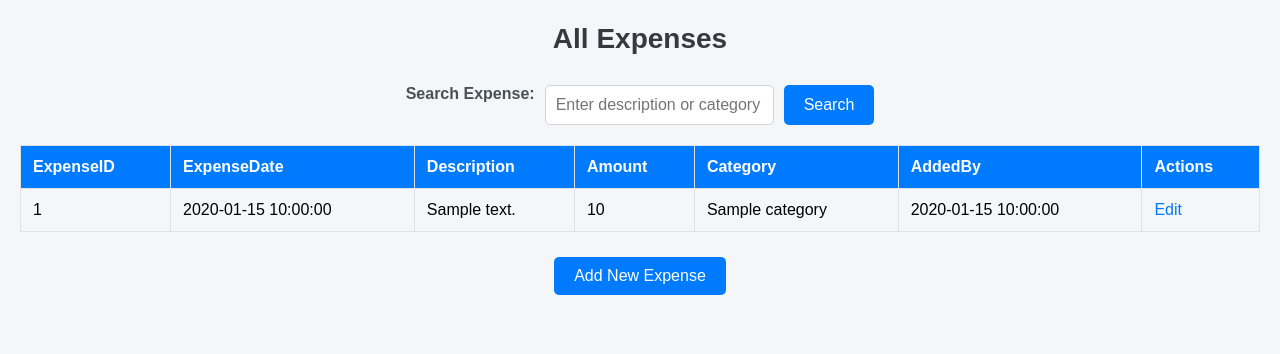
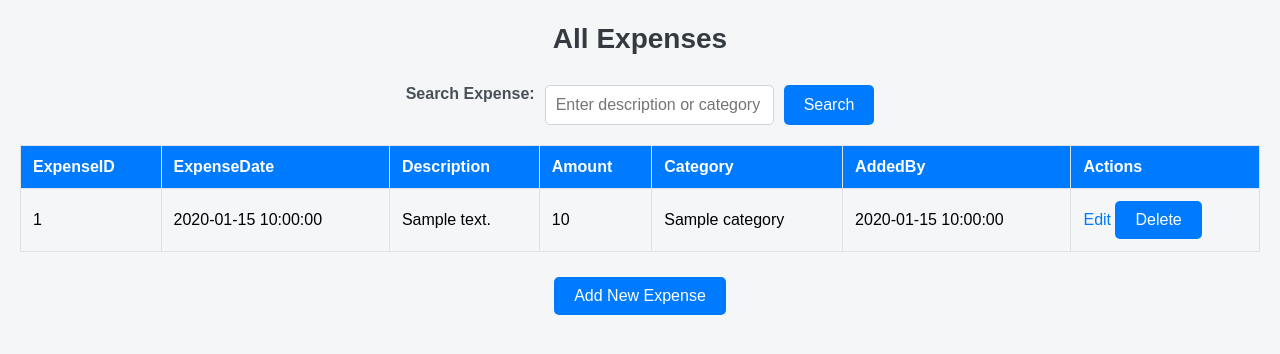
Before and after one commit to Derek1211212/webapp, a Flask app: template templates/show_all_expenses.html in a window 1280 px wide. Shown: the part 154-508 px from the top of the page. Run offline with Flask 3, Linux system fonts and the light colour scheme; the template is opened without the code that fills it: most values are stand-ins (such as "Sample title", 1, 10 or a date in 2020).

Commit message:
Add files via upload

```diff
--- a/templates/show_all_expenses.html
+++ b/templates/show_all_expenses.html
@@ -144,7 +144,9 @@
                 <td>{{ expense.AddedBy }}</td>
                 <td>
                     <a href="{{ url_for('edit_expense', expense_id=expense.ExpenseID) }}">Edit</a>
-
+                    <form action="{{ url_for('delete_expense', expense_id=expense.ExpenseID) }}" method="POST" style="display:inline;">
+                        <button type="submit" onclick="return confirm('Are you sure you want to delete this expense?');">Delete</button>
+                    </form>
                 </td>
             </tr>
         {% endfor %}
```
